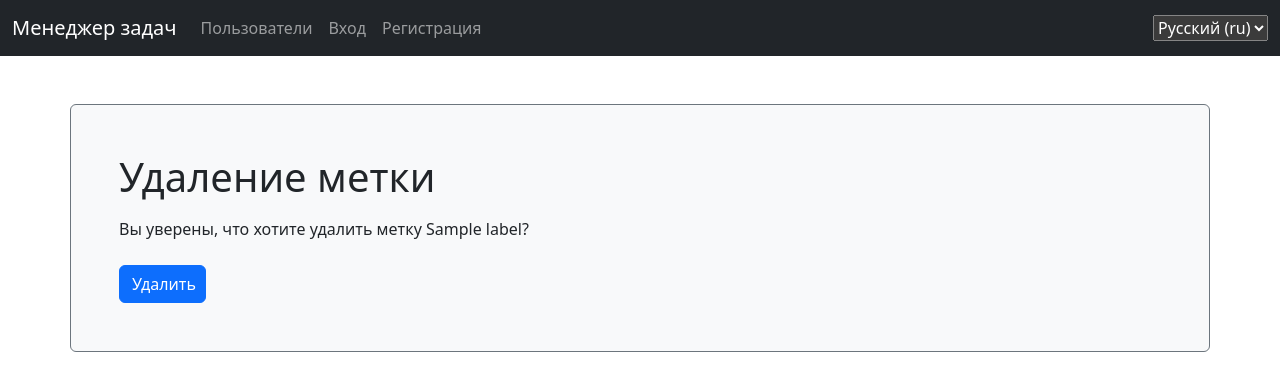
After one commit to remortalite/python-project-52, a Django app: page /labels/1/delete/ in a window 1280 px wide. The commit adds this page. Shown: the top 391 px of the page. Run offline with Django 5.2, Linux system fonts and the light colour scheme; tables that the repository leaves empty hold one stand-in row (values such as "Sample post"); some libraries are stand-ins or nearby versions.

Commit message:
Add label delete

```diff
--- /dev/null
+++ b/labels/templates/labels/delete.html
@@ -0,0 +1,16 @@
+{% extends "layout/base.html" %}
+
+{% load i18n %}
+
+{% block content %}
+
+<h1 class="h1">{% translate "Удаление метки" %}</h1>
+<p class="py-2">{% translate "Вы уверены, что хотите удалить метку" %} {{ label }}?</p>
+<form class="form col-6" method="post" action="{% url 'labels_delete' id=label.id %}">
+    {% csrf_token %}
+    <div class="form-outline col-2">
+        <input type="submit" class="btn btn-primary w-100" value="{% translate 'Удалить' %}">
+    </div>
+</form>
+
+{% endblock %}
--- a/labels/templates/labels/index.html
+++ b/labels/templates/labels/index.html
@@ -25,7 +25,7 @@
             <td >
                 <a href="{% url 'labels_update' id=label.id %}">{% translate "Редактировать" %}</a>
                 <br>
-                <a href="#}">{% translate "Удалить" %}</a>
+                <a href="{% url 'labels_delete' id=label.id %}">{% translate "Удалить" %}</a>
             </td>
         </tr>
         {% endfor %}
--- a/labels/urls.py
+++ b/labels/urls.py
@@ -7,4 +7,6 @@ urlpatterns = [
     path('create/', views.CreateLabelView.as_view(), name="labels_create"),
     path('<int:id>/update/', views.UpdateLabelView.as_view(),
          name="labels_update"),
+    path('<int:id>/delete/', views.DeleteLabelView.as_view(),
+         name="labels_delete"),
 ]
--- a/labels/views.py
+++ b/labels/views.py
@@ -49,3 +49,17 @@ class UpdateLabelView(View):
             return redirect(reverse("labels"))
         return render(request, "labels/update.html",
                       {"form": form, "label": label})
+
+
+class DeleteLabelView(View):
+    def get(self, request, id, *args, **kwargs):
+        label = get_object_or_404(Label, id=id)
+        return render(request,
+                      "labels/delete.html",
+                      {"label": label})
+
+    def post(self, request, id, *args, **kwargs):
+        label = get_object_or_404(Label, id=id)
+        label.delete()
+        messages.info(request, _("Метка успешно удалена"))
+        return redirect(reverse("labels"))
```
